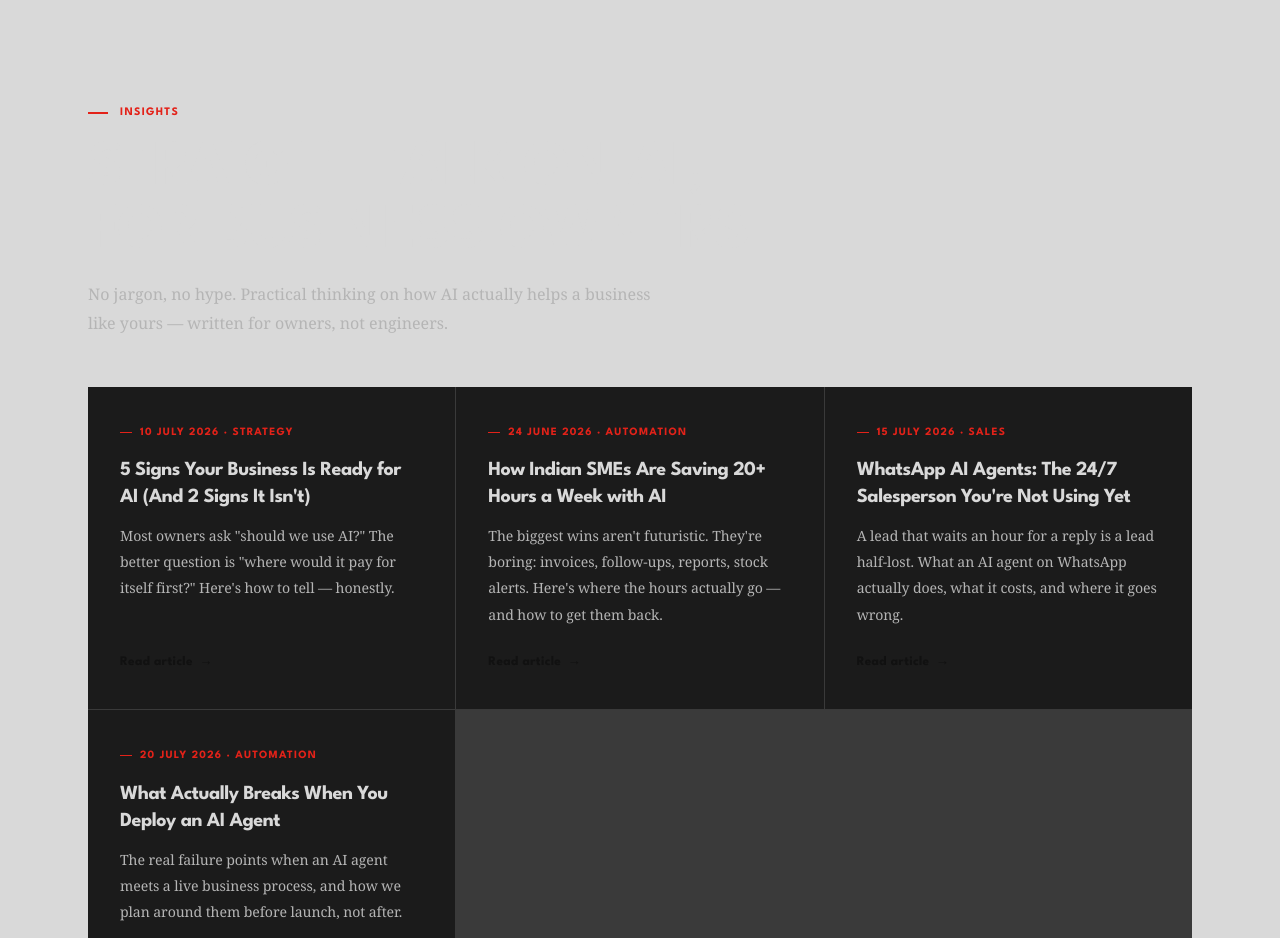
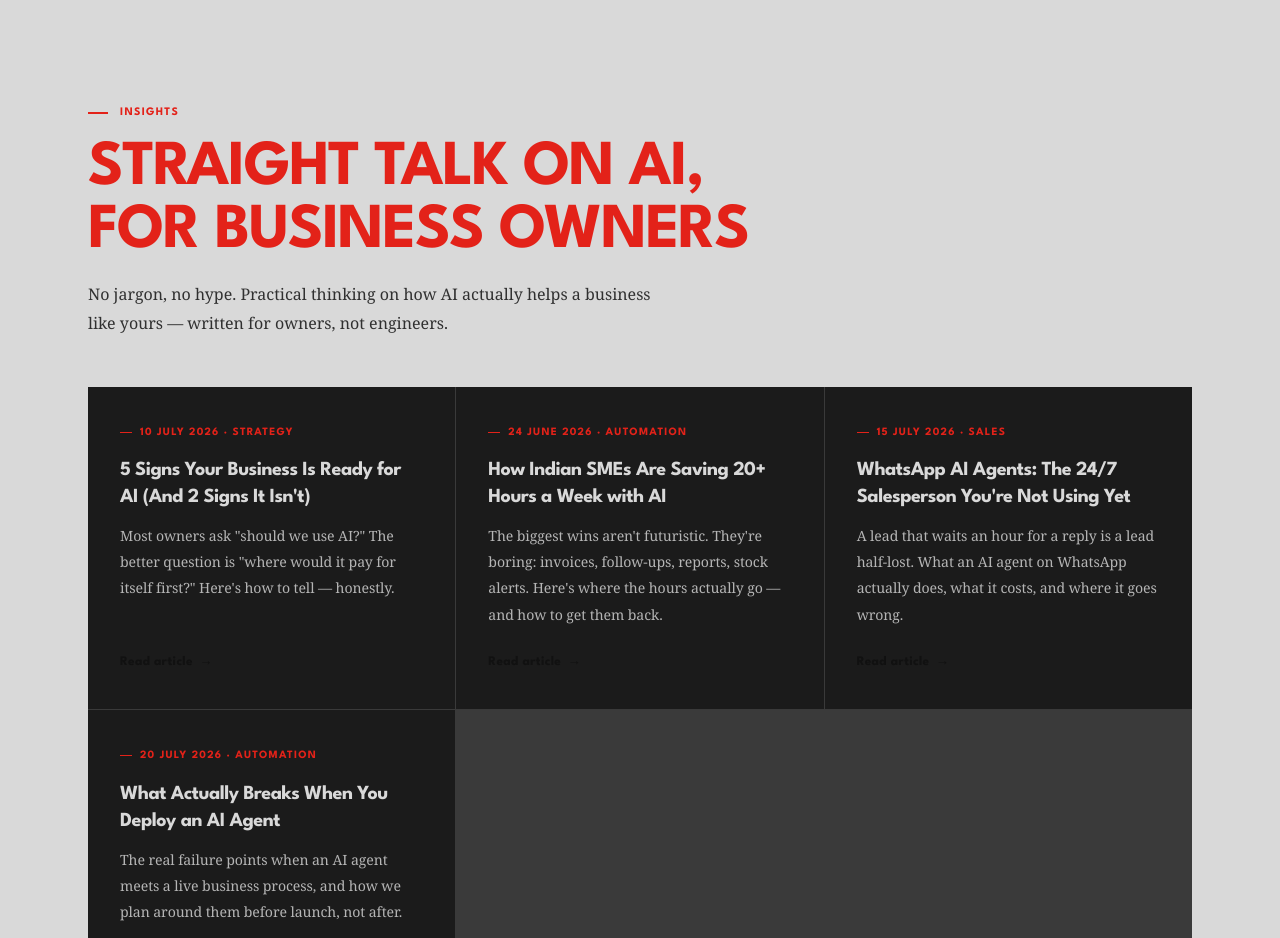
Before and after one commit to ArjunTewari/emerald-4.0, a plain HTML site: page index.html in a window 1280 px wide. Shown: the part 6260-7198 px from the top of the page. Drawn offline with Linux system fonts and the light colour scheme; a web font is replaced by a local one.

Commit message:
Improve Insights section contrast

```diff
--- a/brand-refresh.css
+++ b/brand-refresh.css
@@ -376,6 +376,18 @@ article h2 {
 #services,
 #contact {
   background: #171717;
+}
+
+#blog {
+  background: var(--paper);
+}
+
+#blog .section-title {
+  color: var(--signal);
+}
+
+#blog .section-sub {
+  color: var(--charcoal);
 }
 
 .section-cream,
```
